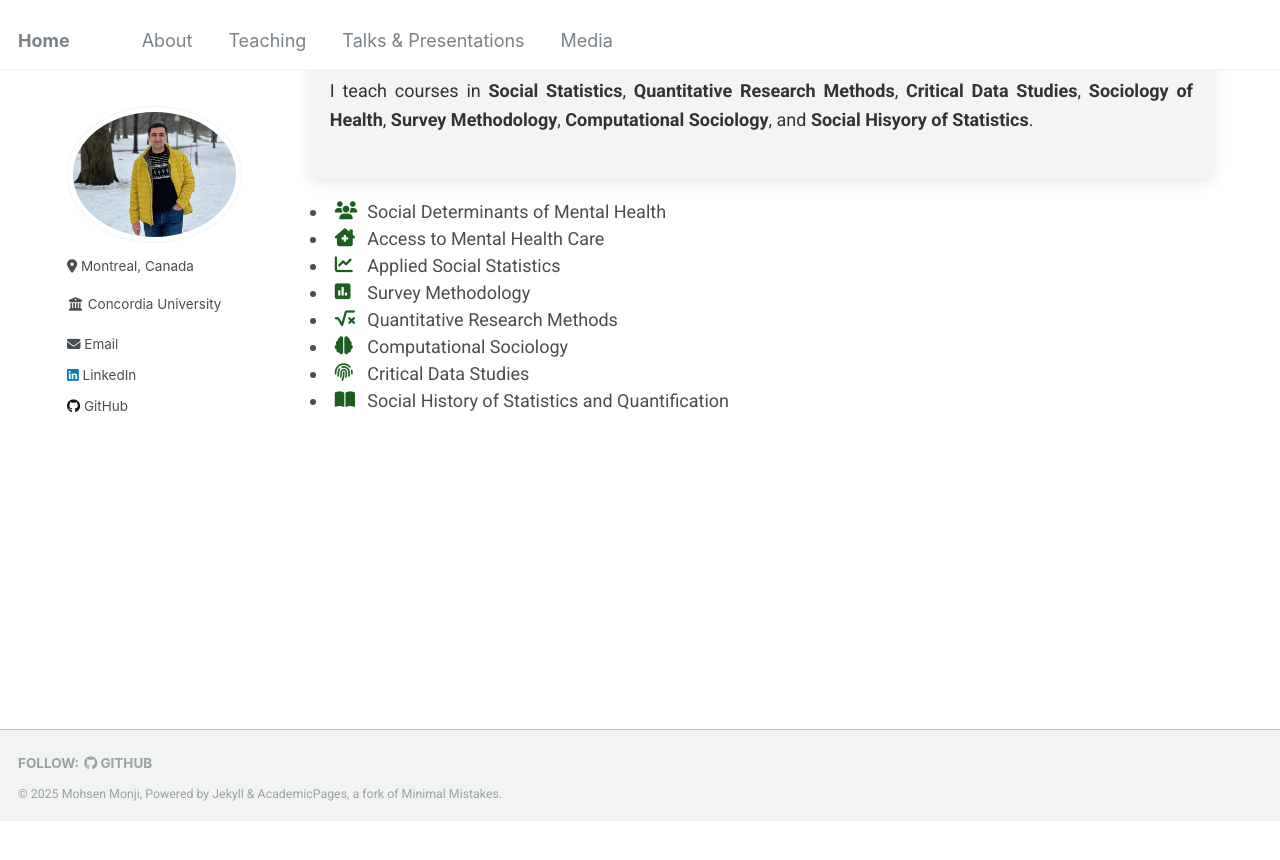
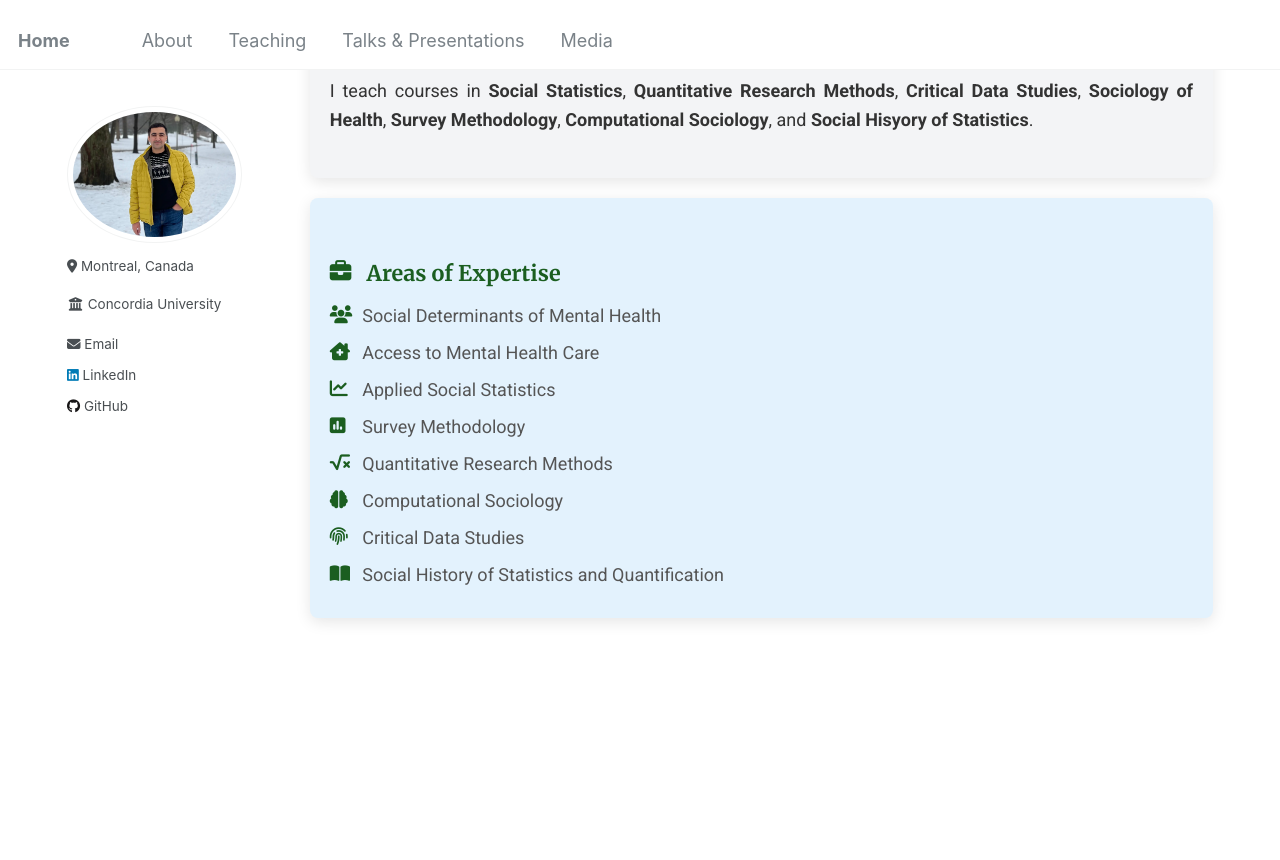
Before and after one commit to Mohsnmonji/mohsnmonji.github.io, a Jekyll site: the page built from about-me.md, in a window 1280 px wide and 900 px high, scrolled down 604 px. Shown: the top 860 px of the window. Built offline with Jekyll 4.4.1, drawn with Linux system fonts in a browser that asks for light colours; before the commit the page ends 1426 px from its top, so only the background shows below that.

Commit message:
Update about-me.md

```diff
--- a/about-me.md
+++ b/about-me.md
@@ -125,6 +125,10 @@ author_profile: true
 
 </div>
 
+<div class="card">
+  <h3><i class="fas fa-briefcase icon"></i> Areas of Expertise</h3>
+  <ul>
+
 <li><i class="fas fa-users icon"></i> Social Determinants of Mental Health</li>
 <li><i class="fas fa-clinic-medical icon"></i> Access to Mental Health Care</li>
 <li><i class="fas fa-chart-line icon"></i> Applied Social Statistics</li>
```
